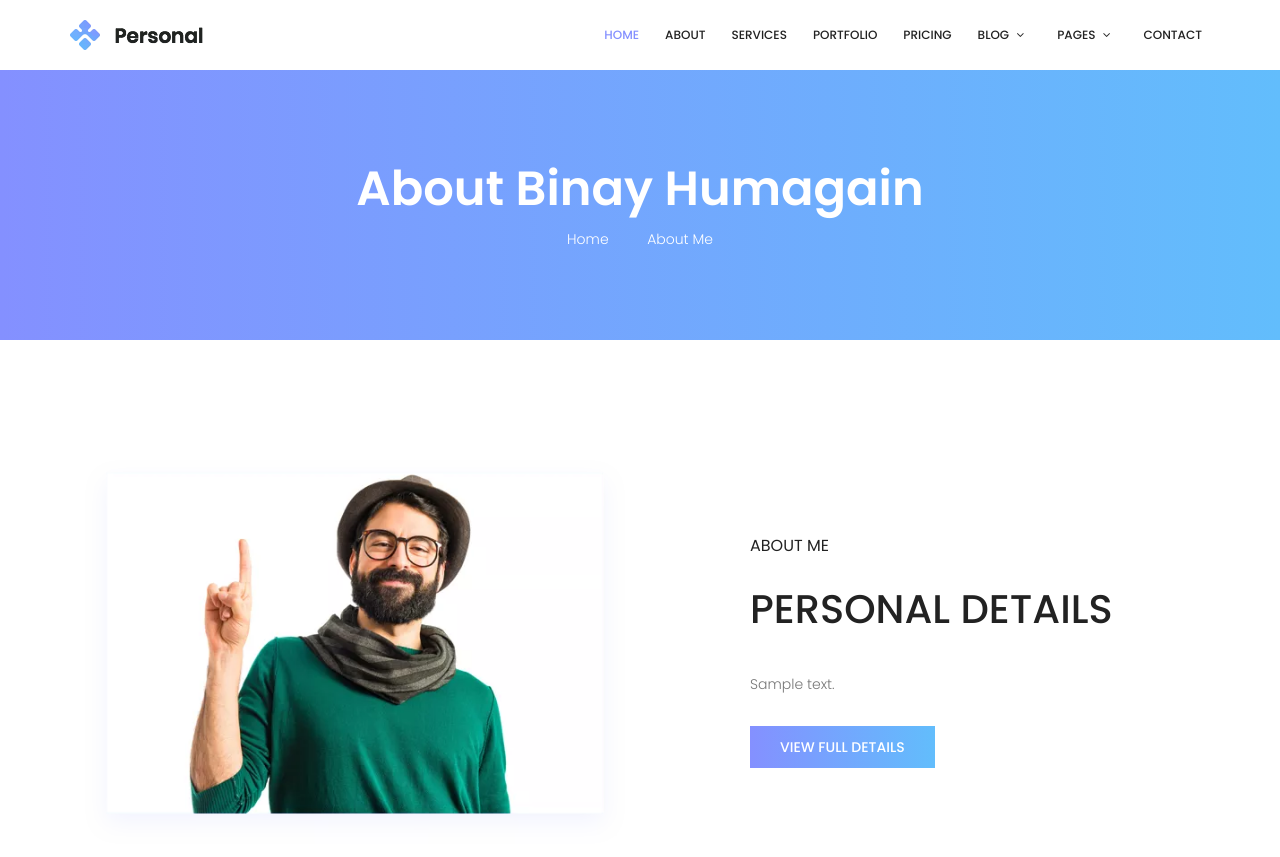
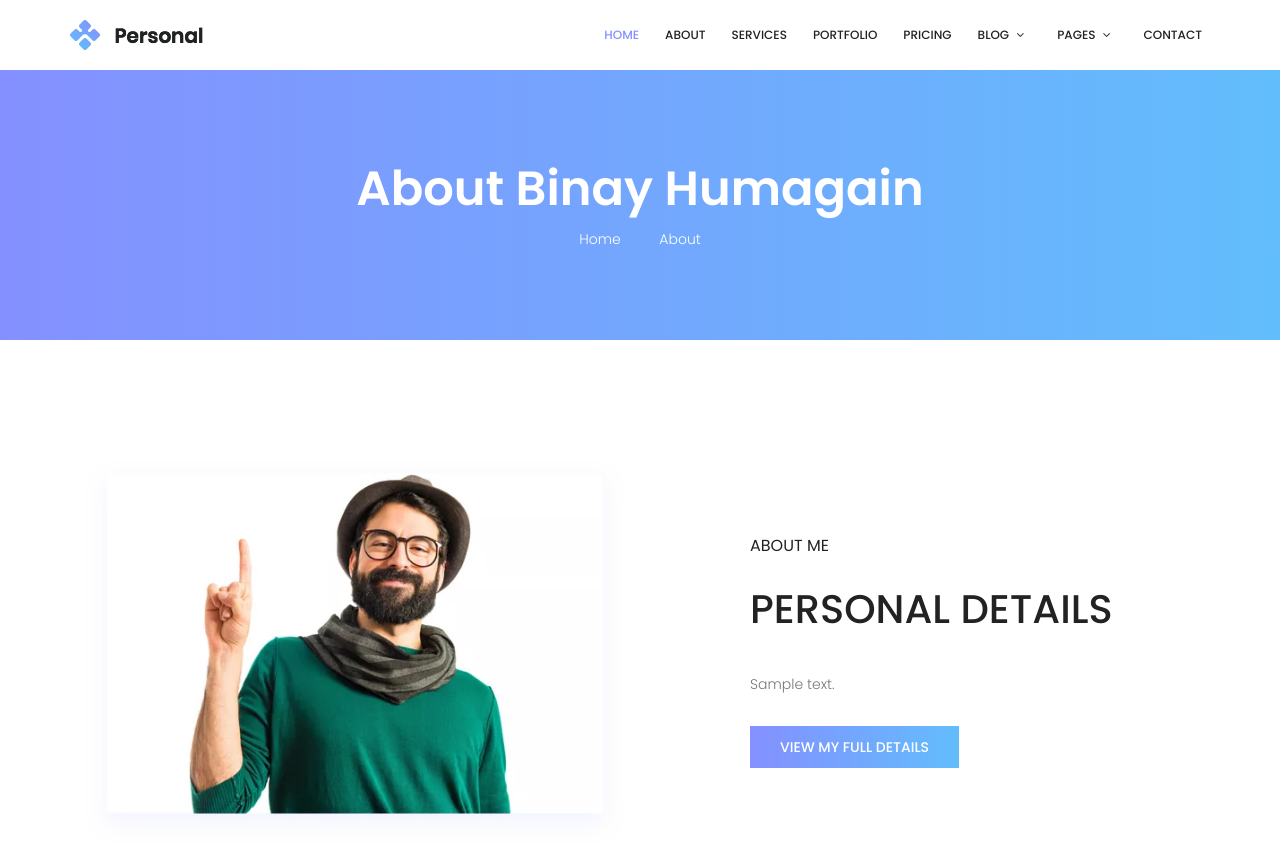
Before and after one commit to binayhumagain/binayweb, a Django app: page /about in a window 1280 px wide. Shown: the top 857 px of the page. Run offline with Django 4.2, Linux system fonts and the light colour scheme; tables that the repository leaves empty hold one stand-in row (values such as "Sample post"); some libraries are stand-ins or nearby versions.

Commit message:
about me

```diff
--- a/webapp/templates/webapp/about.html
+++ b/webapp/templates/webapp/about.html
@@ -11,7 +11,7 @@
                 <p class="text-white link-nav">
                     <a href="index.html">Home </a>
                     <span class="lnr lnr-arrow-right"></span>
-                    <a href="about.html"> About Me</a>
+                    <a href="about.html"> About</a>
                 </p>
             </div>
         </div>
@@ -30,7 +30,7 @@
                 <h1 class="text-uppercase">Personal Details</h1>
                 <p> {{aboutfield.desc}}
                 </p>
-                <a href="#" class="primary-btn text-uppercase">View Full Details</a>
+                <a href="#" class="primary-btn text-uppercase">View my Full Details</a>
             </div>
             {% endfor %}
             <div class="col-lg-12 pt-60">
```
